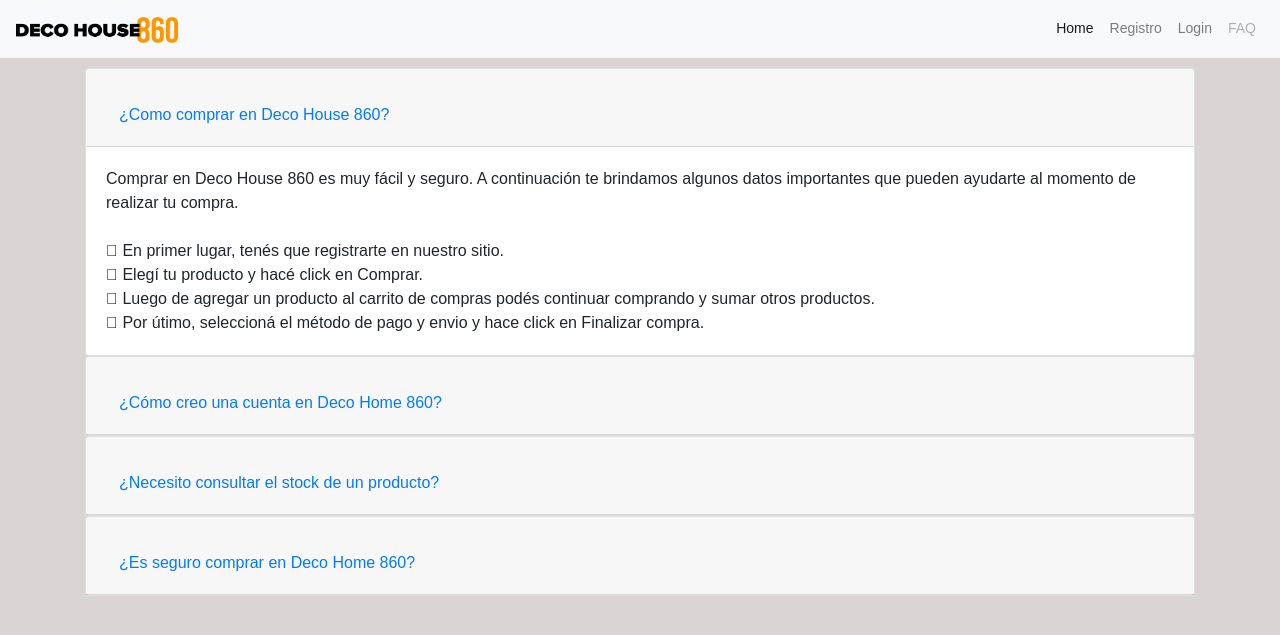
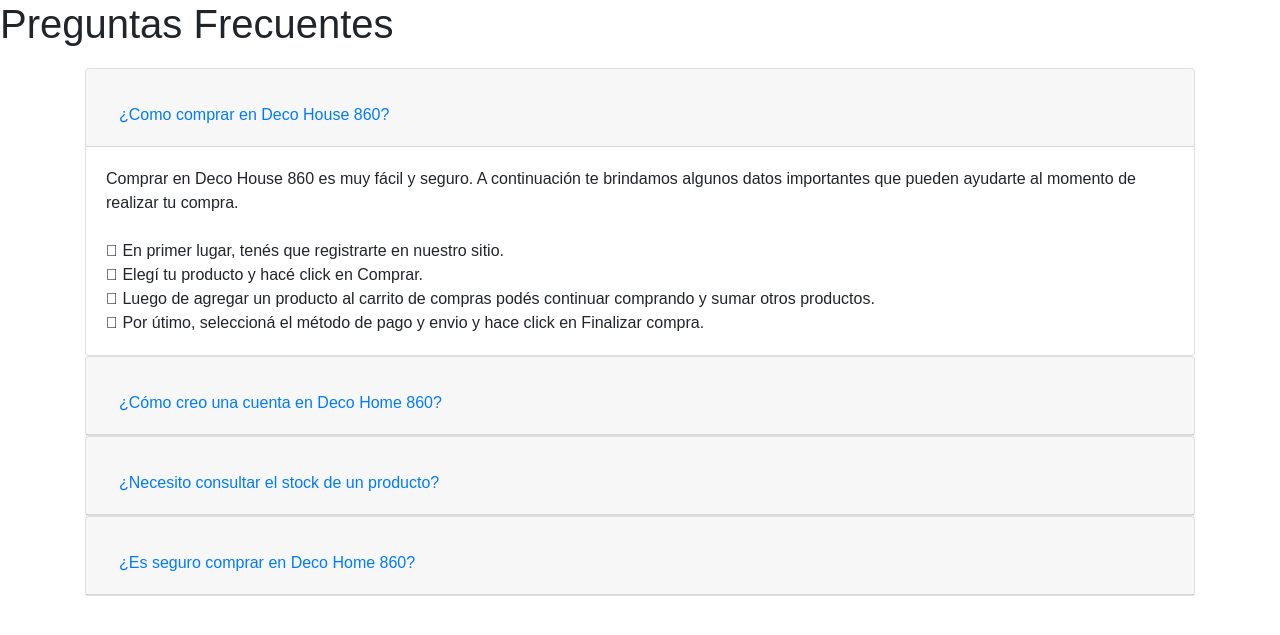
Before and after one commit to Majo05/e-commerce, a PHP site: page /frecuentes.html in a window 1280 px wide. Shown: the top 635 px of the page. Run offline with PHP 8.4, Linux system fonts and the light colour scheme; some libraries are stand-ins or nearby versions.

Commit message:
Cambios en estructura

```diff
--- /dev/null
+++ b/css/reset.css
@@ -0,0 +1,14 @@
+/* Resets */
+*{
+  box-sizing: border-box;
+}
+ul, ol{
+  padding: 0;
+}
+li {
+  list-style-type: none;
+}
+
+a{
+  text-decoration: none;
+}
--- a/css/style.css
+++ /dev/null
@@ -1,10 +0,0 @@
-body{
-    background-color: rgb(219, 212, 212);
-}
-.container{
-    margin-top: 20px;
-
-}
-.card{
-    text-decoration: none;
-}
--- a/css/styles.css
+++ b/css/styles.css
@@ -1,28 +1,17 @@
 /* Kitchening
 ============================ */
 
-/* Resets */
-*{
-  box-sizing: border-box;
-}
-ul, ol{
-  padding: 0;
-}
-li {
-  list-style-type: none;
-}
+@import 'reset.css';
 
-a{
-  text-decoration: none;
-}
 
 /* Generales */
 body {
   font-family: sans-serif;
 }
 .container{
-
   margin:0 auto;
+  /* quizas hay un conflicto aqui */
+  margin-top: 20px;
 }
 p {
   font-size: 20px;
@@ -38,6 +27,11 @@
   font-size: 16px;
   margin-left: 20px;
   margin-right: 10px;
+}
+
+/* esto es de preguntas frecuentes */
+.card{
+    text-decoration: none;
 }
 
 /* Cabecera */
--- a/frecuentes.html
+++ b/frecuentes.html
@@ -10,35 +10,11 @@
     <link rel="stylesheet" href="css/styles.css">
     <link rel="stylesheet" href="css/style.css">
 
+    <link href="header.html" rel="import" />
+
     <title>Preguntas Frecuentes</title>
 </head>
 <body>
-        <header>
-
-                <nav class="navbar navbar-expand-lg navbar-light bg-light fixed-top">
-              <a class="navbar-brand" href="#"><img src="images/logoDH860-01.png" class="logo"></a>
-              <button class="navbar-toggler" type="button" data-toggle="collapse" data-target="#navbarNav" aria-controls="navbarNav" aria-expanded="false" aria-label="Toggle navigation">
-                <span class="navbar-toggler-icon"></span>
-              </button>
-              <div class="collapse navbar-collapse" id="navbarNav">
-                <ul class="navbar-nav nav-contenido ml-auto"><!-- ml-auto genera margen izquierdo HASTA DONDE PUEDA -->
-                  <li class="nav-item active">
-                    <a class="nav-link" href="#">Home <span class="sr-only">(current)</span></a>
-                  </li>
-                  <li class="nav-item">
-                    <a class="nav-link" href="#">Registro</a>
-                  </li>
-                  <li class="nav-item">
-                    <a class="nav-link" href="#">Login</a>
-                  </li>
-                  <li class="nav-item">
-                    <a class="nav-link disabled" href="#" tabindex="-1" aria-disabled="true">FAQ</a>
-                  </li>
-                </ul>
-              </div>
-            </nav>
-
-                </header>
 
     <h1>Preguntas Frecuentes</h1>
         <div class="container">
```
Also changed, not shown: header.html (added, +42 -0 lines), footer.html (added).
